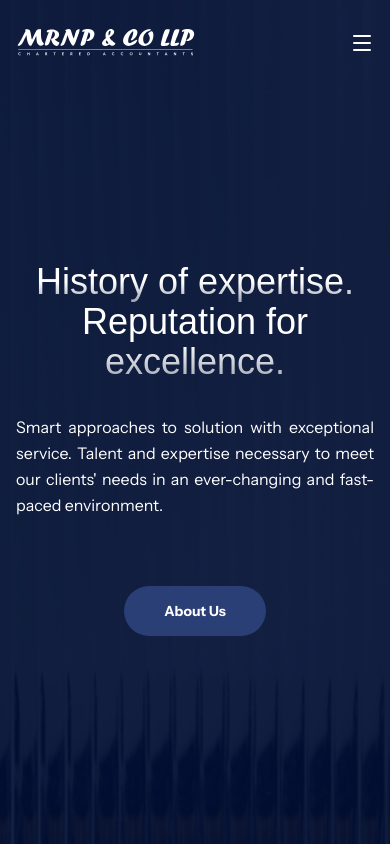
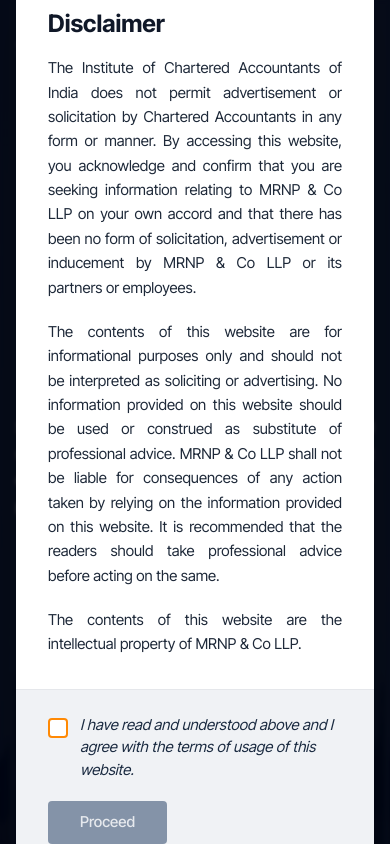
Before and after one commit to Vrushi14/MRNP-N, a Next.js app: page / in a window 390 px wide. Shown: the top 844 px of the page. Built offline with nearby package versions, Linux system fonts and the light colour scheme; a web font is replaced by a local one.

Commit message:
UI Refinement: Optimize service page layout, sidebar width, mobile menu styling, and performance

```diff
--- a/src/app/about/page.tsx
+++ b/src/app/about/page.tsx
@@ -223,7 +223,7 @@
           whileInView={{ opacity: 1, x: 0 }}
           transition={{ duration: 0.8, ease: "easeOut" }}
           viewport={{ once: true }}
-          className="container mx-auto px-6 md:px-12 lg:px-16 pt-24 md:pt-32 lg:pt-40"
+          className="container mx-auto px-6 md:px-12 lg:px-16 pt-6 md:pt-8"
         >
           <div className="space-y-8 md:space-y-12">
             <motion.h2
@@ -408,7 +408,7 @@
               animate={{ x: 0 }}
               exit={{ x: "100%" }}
               transition={{ type: "spring", damping: 25, stiffness: 200 }}
-              className="fixed top-0 right-0 h-full w-full md:w-[600px] bg-white z-[9999] shadow-xl overflow-y-auto overscroll-contain"
+              className="fixed top-0 right-0 h-full w-full md:w-[800px] lg:w-[900px] bg-white z-[9999] shadow-xl overflow-y-auto overscroll-contain"
             >
               <div className="p-2 relative text-black">
                 {/* Close Button Wrapper */}
--- a/src/app/layout.tsx
+++ b/src/app/layout.tsx
@@ -30,6 +30,7 @@
 };
 
 import PageTransition from "@/components/PageTransition";
+import DisclaimerPopup from "@/components/DisclaimerPopup";
 
 export default function RootLayout({
   children,
@@ -42,6 +43,7 @@
       className={`${forum.variable} ${instrumentSans.variable} ${interTight.variable} h-full antialiased`}
     >
       <body className="min-h-full flex flex-col">
+        <DisclaimerPopup />
         <PageTransition>{children}</PageTransition>
       </body>
     </html>
--- /dev/null
+++ b/src/components/DisclaimerPopup.tsx
@@ -0,0 +1,121 @@
+"use client";
+
+import { useState, useEffect } from "react";
+import { motion, AnimatePresence } from "framer-motion";
+
+export default function DisclaimerPopup() {
+  const [isOpen, setIsOpen] = useState(false);
+  const [mounted, setMounted] = useState(false);
+  const [isChecked, setIsChecked] = useState(false);
+
+  useEffect(() => {
+    setMounted(true);
+    // Check if the user has already accepted the disclaimer in this session
+    const hasAccepted = sessionStorage.getItem("mrnp-disclaimer-accepted");
+    if (!hasAccepted) {
+      // Small delay for smooth appearance after page load
+      const timer = setTimeout(() => setIsOpen(true), 500);
+      return () => clearTimeout(timer);
+    }
+  }, []);
+
+  const handleProceed = () => {
+    if (isChecked) {
+      sessionStorage.setItem("mrnp-disclaimer-accepted", "true");
+      setIsOpen(false);
+    }
+  };
+
+  if (!mounted) return null;
+
+  return (
+    <AnimatePresence>
+      {isOpen && (
+        <div className="fixed inset-0 z-[100] flex items-center justify-center px-4 py-8">
+          {/* Backdrop */}
+          <motion.div
+            initial={{ opacity: 0 }}
+            animate={{ opacity: 1 }}
+            exit={{ opacity: 0 }}
+            transition={{ duration: 0.4 }}
+            className="absolute inset-0 bg-black/60 backdrop-blur-[2px]"
+          />
+
+          {/* Modal Container */}
+          <motion.div
+            initial={{ opacity: 0, scale: 0.95, y: 20 }}
+            animate={{ opacity: 1, scale: 1, y: 0 }}
+            exit={{ opacity: 0, scale: 0.95, y: 20 }}
+            transition={{ duration: 0.4, type: "spring", bounce: 0 }}
+            className="relative w-full max-w-[800px] overflow-hidden rounded-xl bg-white shadow-2xl flex flex-col"
+          >
+            {/* Header */}
+            <div className="px-8 pt-8 pb-4">
+              <h2 className="text-2xl font-bold text-gray-900 font-inter">
+                Disclaimer
+              </h2>
+            </div>
+
+            {/* Content body */}
+            <div className="px-8 pb-8 text-[15px] leading-relaxed text-gray-800 space-y-5 font-inter">
+              <p>
+                The Institute of Chartered Accountants of India does not permit advertisement or solicitation by Chartered Accountants in any form or manner. By accessing this website, you acknowledge and confirm that you are seeking information relating to MRNP & Co LLP on your own accord and that there has been no form of solicitation, advertisement or inducement by MRNP & Co LLP or its partners or employees.
+              </p>
+
+              <p>
+                The contents of this website are for informational purposes only and should not be interpreted as soliciting or advertising. No information provided on this website should be used or construed as substitute of professional advice. MRNP & Co LLP shall not be liable for consequences of any action taken by relying on the information provided on this website. It is recommended that the readers should take professional advice before acting on the same.
+              </p>
+
+              <p>
+                The contents of this website are the intellectual property of MRNP & Co LLP.
+              </p>
+            </div>
+
+            {/* Footer / Actions */}
+            <div className="bg-[#f0f2f5] px-8 py-6 flex flex-col gap-5 border-t border-gray-200 mt-auto">
+              <label className="flex items-start gap-3 cursor-pointer group">
+                <div className="relative flex items-center pt-1">
+                  <input
+                    type="checkbox"
+                    checked={isChecked}
+                    onChange={(e) => setIsChecked(e.target.checked)}
+                    className="peer h-5 w-5 cursor-pointer appearance-none rounded-[4px] border-2 border-orange-400 bg-white checked:bg-orange-400 checked:border-orange-400 focus:outline-none focus:ring-2 focus:ring-orange-400/20 transition-all"
+                  />
+                  <svg
+                    className="absolute left-1/2 top-[55%] -translate-x-1/2 -translate-y-1/2 w-3.5 h-3.5 pointer-events-none opacity-0 peer-checked:opacity-100 text-white"
+                    xmlns="http://www.w3.org/2000/svg"
+                    viewBox="0 0 24 24"
+                    fill="none"
+                    stroke="currentColor"
+                    strokeWidth="3"
+                    strokeLinecap="round"
+                    strokeLinejoin="round"
+                  >
+                    <polyline points="20 6 9 17 4 12"></polyline>
+                  </svg>
+                </div>
+                <span className="text-[15px] italic text-[#1b2b41] font-inter">
+                  I have read and understood above and I agree with the terms of usage of this website.
+                </span>
+              </label>
+
+              <div>
+                <button
+                  onClick={handleProceed}
+                  disabled={!isChecked}
+                  className={`px-8 py-2.5 rounded text-[15px] font-medium font-inter transition-all ${
+                    isChecked
+                      ? "bg-[#1b365d] text-white hover:bg-[#122542] cursor-pointer"
+                      : "bg-[#1b365d]/50 text-white/80 cursor-not-allowed"
+                  }`}
+                >
+                  Proceed
+                </button>
+              </div>
+            </div>
+          </motion.div>
+        </div>
+      )}
+    </AnimatePresence>
+  );
+}
--- a/src/components/HereToHelp.tsx
+++ b/src/components/HereToHelp.tsx
@@ -54,7 +54,7 @@
           alt=""
           width={1920}
           height={200}
-          className="w-full h-auto animate-float"
+          className="w-full h-auto"
           loading="lazy"
         />
       </div>
--- a/src/components/PageTransition.tsx
+++ b/src/components/PageTransition.tsx
@@ -9,13 +9,13 @@
   const pathname = usePathname();
 
   return (
-    <AnimatePresence mode="wait">
+    <AnimatePresence>
       <motion.div
         key={pathname}
         initial={{ opacity: 0 }}
         animate={{ opacity: 1 }}
         exit={{ opacity: 0 }}
-        transition={{ duration: 0.3, ease: "easeInOut" }}
+        transition={{ duration: 0.2, ease: "easeInOut" }}
         className="flex flex-col min-h-screen"
       >
         {children}
--- a/src/components/ServicePageClient.tsx
+++ b/src/components/ServicePageClient.tsx
@@ -8,14 +8,14 @@
 export function ServiceSidebar({ currentSlug }: { currentSlug: string }) {
   return (
     <LayoutGroup>
-      <nav className="border border-gray-300 flex flex-col">
+      <nav className="flex flex-col">
         {servicesData.map((s) => {
           const isActive = s.slug === currentSlug;
           return (
             <Link
               key={s.slug}
               href={`/services/${s.slug}`}
-              className={`relative block px-6 py-5 font-instrument text-lg md:text-xl border-b border-gray-300 last:border-b-0 ${
+              className={`relative block px-6 py-2 font-instrument text-base md:text-lg ${
                 isActive ? "text-white" : "bg-white text-primaryBlue hover:bg-gray-50 transition-colors"
               }`}
             >
--- a/src/components/Services.tsx
+++ b/src/components/Services.tsx
@@ -99,7 +99,7 @@
           initial="hidden"
           whileInView="visible"
           viewport={{ once: true }}
-          className="relative mx-auto grid grid-cols-1 lg:grid-cols-2 border-t border-gray-300 overflow-hidden rounded-xl"
+          className="relative mx-auto grid grid-cols-1 lg:grid-cols-2 border-t border-gray-300"
         >
           <BorderBeam size={400} duration={12} delay={0} colorFrom="#38bdf8" colorTo="#3b82f6" />
           {services.map((service) => (
@@ -110,7 +110,7 @@
                 visible: { opacity: 1, y: 0, transition: { duration: 0.6 } }
               }}
               whileHover={{ y: -4, boxShadow: "0px 10px 30px rgba(0,0,0,0.1)" }}
-              className="group relative flex border-b border-gray-300 lg:even:border-l bg-white/40 backdrop-blur-sm hover:bg-white/60 transition-colors duration-500"
+              className="group relative flex border-b border-gray-300 bg-transparent transition-colors duration-500"
             >
               <div className="flex flex-1 flex-col p-8 lg:px-12 lg:py-16">
                 <div className="mb-6">
--- a/src/components/WhyUs.tsx
+++ b/src/components/WhyUs.tsx
@@ -92,7 +92,7 @@
                 visible: { opacity: 1, y: 0, transition: { duration: 0.6, ease: "easeOut" } }
               }}
               whileHover={{ y: -8, transition: { duration: 0.2 } }}
-              className="bg-white py-14 px-6 md:px-8 space-y-4 shadow-sm hover:shadow-2xl transition-all duration-300 group rounded-xl"
+              className="bg-white py-14 px-6 md:px-8 space-y-4 shadow-sm hover:shadow-2xl transition-all duration-300 group"
             >
               <div className="w-12 h-12 md:w-16 md:h-16">
                 <Image
```
Also changed, not shown: src/app/services/[slug]/page.tsx (+4 -5 lines), src/components/Navbar.tsx (+10 -10 lines).
